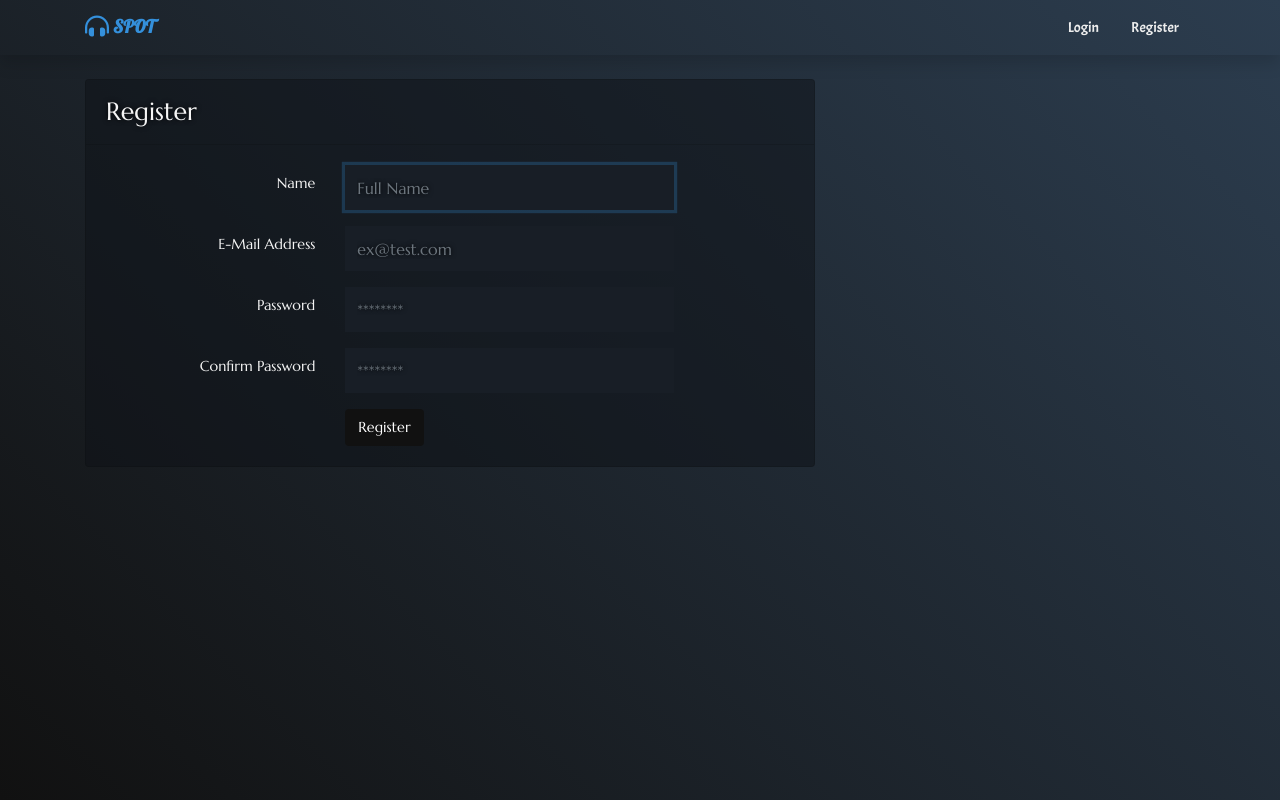
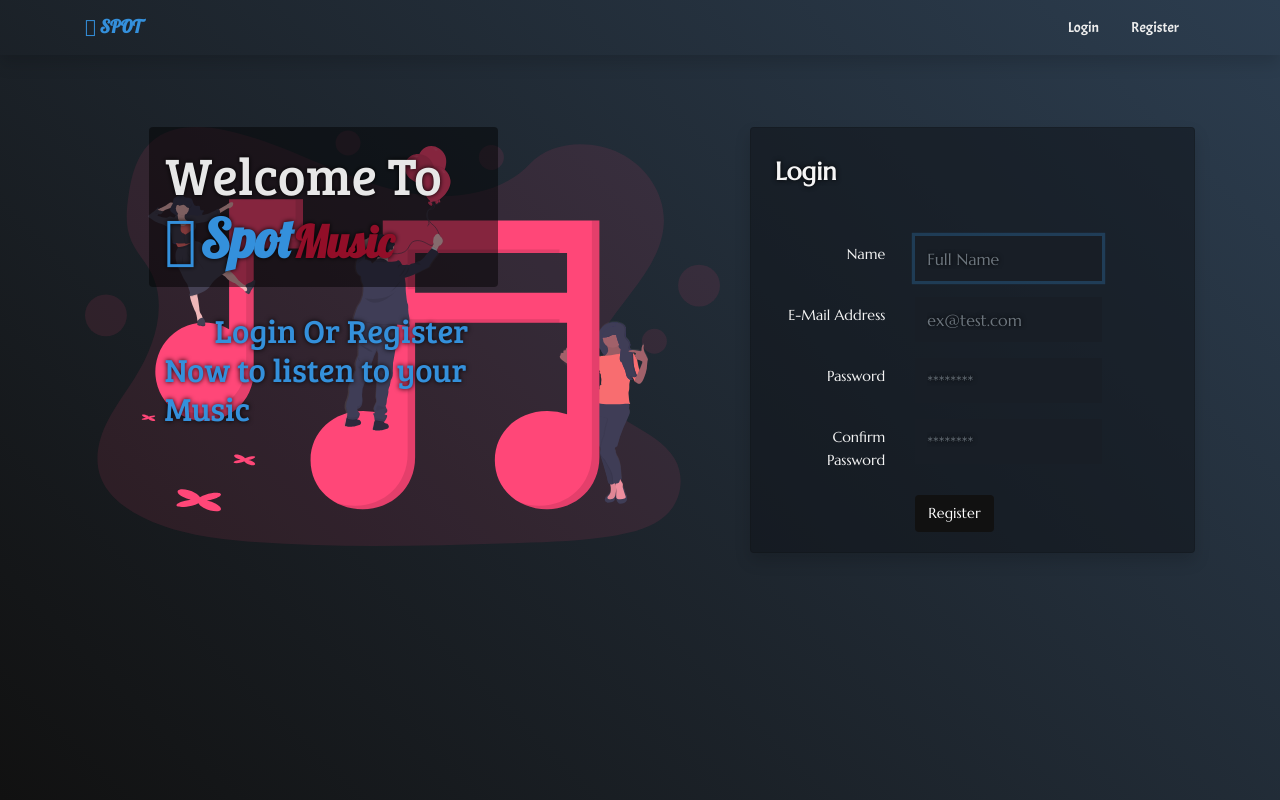
Before and after one commit to mahmoudmomustafa/SpostMusic-PHP-, a PHP site: page /register.php in a window 1280 px wide. Run offline with PHP 8.4, Linux system fonts and the light colour scheme; some libraries are stand-ins or nearby versions.

Commit message:
style register page

```diff
--- a/login.php
+++ b/login.php
@@ -53,7 +53,7 @@ include('includes/handler/login-handler.php'); ?>
                   Welcome To <span class="font-weight-bold text-primary brand"><i class="lni-music size-md pr-1"></i>Spot<span>Music</span></span>
                 </h1>
                 <h2 class="p-3 rounded fade-out">
-                Login Or Register Now to listen to your Music<i class="size-sm pl-3 lni-fade-right-effect lni-angle-double-right"></i>
+                  Login Or Register Now to listen to your Music<i class="size-sm pl-3 lni-fade-right-effect lni-angle-double-right"></i>
                 </h2>
               </div>
             </div>
--- a/register.php
+++ b/register.php
@@ -11,11 +11,12 @@ include('includes/handler/register-handler.php');
 <head>
   <meta charset="utf-8">
   <meta name="viewport" content="width=device-width, initial-scale=1">
-  <title>Register | SpotMusic</title>
+  <title>Login | SpotMusic</title>
   <!-- Fonts -->
   <link rel="dns-prefetch" href="//fonts.gstatic.com">
   <link href="https://fonts.googleapis.com/css?family=Nunito" rel="stylesheet" type="text/css">
   <link rel="stylesheet" href="https://use.fontawesome.com/releases/v5.8.1/css/all.css" integrity="sha384-50oBUHEmvpQ+1lW4y57PTFmhCaXp0ML5d60M1M7uH2+nqUivzIebhndOJK28anvf" crossorigin="anonymous">
+  <link href="https://cdn.lineicons.com/1.0.1/LineIcons.min.css" rel="stylesheet">
   <!-- Styles -->
   <link href="assets/css/app.css" rel="stylesheet">
   <link href="assets/css/style.css" rel="stylesheet">
@@ -27,7 +28,7 @@ include('includes/handler/register-handler.php');
     <nav class="navbar navbar-expand-lg shadow">
       <div class="container">
         <!-- navbar brand -->
-        <a class="navbar-brand font-weight-bold" href="/"><i class="fas fa-headphones-alt pr-1 fa-lg"></i>SPOT<span>Music</span></a>
+        <a class="navbar-brand font-weight-bold" href="/"><i class="lni-music size-xs pr-1"></i>SPOT<span>Music</span></a>
         <!-- nav side -->
         <div class="right-div" id="right-nav">
           <ul class="nav ml-auto justify-content-end">
@@ -44,10 +45,23 @@ include('includes/handler/register-handler.php');
     <!-- main content -->
     <main class="py-4">
       <div class="container">
-        <div class="row">
-          <div class="col-md-8">
-            <div class="card">
-              <div class="card-header">Register</div>
+        <div class="row justify-content-center">
+          <div class="col-md-7 my-5">
+            <div class="img position-relative w-100">
+              <img src="assets/img/log2.svg" class="img-fluid" alt="Responsive image">
+              <div class="headings">
+                <h1 class="p-3 rounded fade-out">
+                  Welcome To <span class="font-weight-bold text-primary brand"><i class="lni-music size-md pr-1"></i>Spot<span>Music</span></span>
+                </h1>
+                <h2 class="p-3 rounded fade-out">
+                  Login Or Register Now to listen to your Music<i class="size-sm pl-3 lni-fade-right-effect lni-angle-double-right"></i>
+                </h2>
+              </div>
+            </div>
+          </div>
+          <div class="col-md-5 my-lg-5 mt-3">
+            <div class="card h-100 shadow fade-out">
+              <div class="card-header font-weight-bold border-0 p-4">Login</div>
               <div class="card-body">
                 <form method="POST" action="register.php" id="register-form">
                   <!-- Name -->
```
